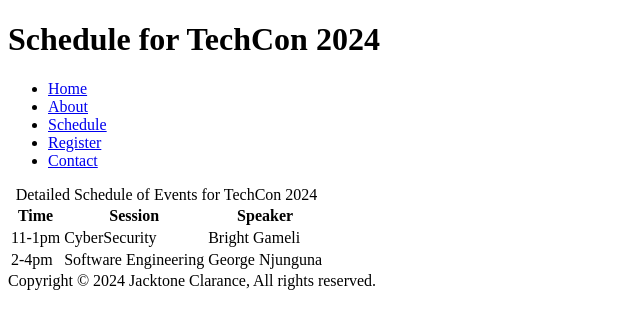
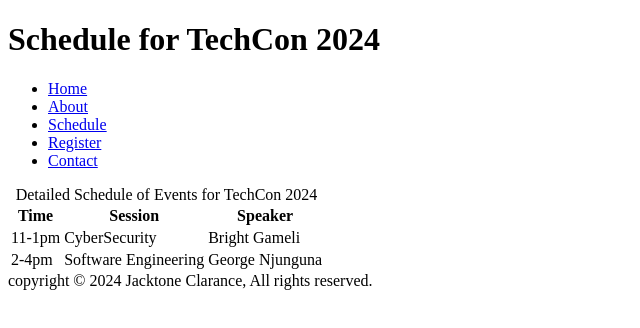
Before and after one commit to claranceJ/TechCon_HTML, a plain HTML site: page techcon_website/schedule.html in a window 1280 px wide. Shown: the full height of the page, 0-640 px from the left. Drawn offline with Linux system fonts and the light colour scheme.

```diff
--- a/techcon_website/schedule.html
+++ b/techcon_website/schedule.html
@@ -45,7 +45,7 @@
             </table>
         </main>
         <footer>
-            Copyright © 2024 Jacktone Clarance, All rights reserved.
+            copyright © 2024 Jacktone Clarance, All rights reserved.
         </footer>
     </body>
 </html>
```
